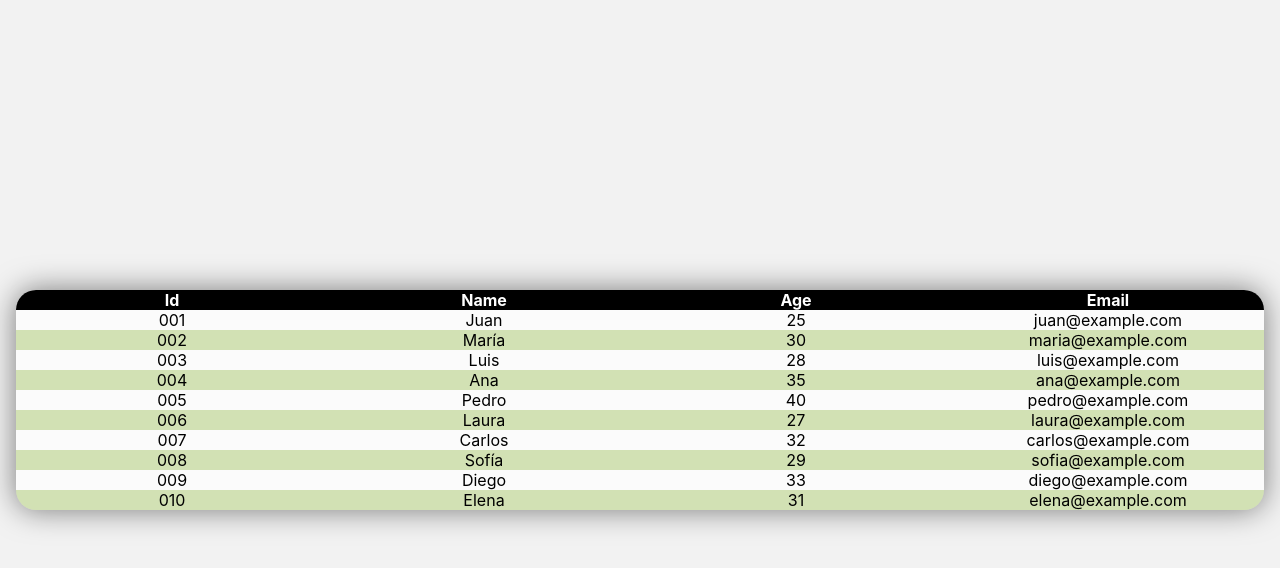
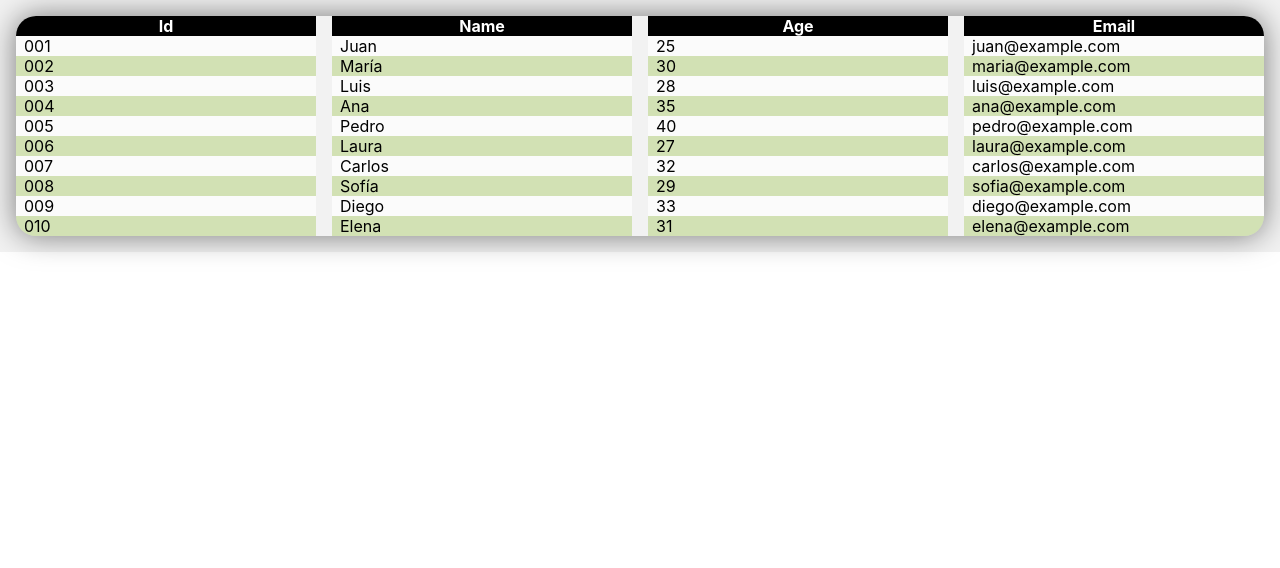
Before and after one commit to baruch-grs/table-component, a React (Create React App) app: page / in a window 1280 px wide. Shown: the top 568 px of the page. Built offline with nearby package versions, Linux system fonts and the light colour scheme.

Commit message:
Added some test styles

```diff
--- a/src/App.css
+++ b/src/App.css
@@ -1,7 +1,4 @@
 .App {
-  display: grid;
-  place-items: center;
-  height: 100vh;
   padding: 1rem;
   background-color: #f2f2f2;
 }
--- a/src/components/TableCell/TableCell.css
+++ b/src/components/TableCell/TableCell.css
@@ -1,5 +1,5 @@
 .table-body-container {
-  text-align: center;
+  display: grid;
 }
 
 .table-body-container tr:nth-child(odd) td {
@@ -20,4 +20,9 @@
 tr {
   display: grid;
   grid-template-columns: repeat(4, 1fr);
+  gap: 1rem;
 }
+
+td {
+  padding-left: 0.5rem;
+}
```
